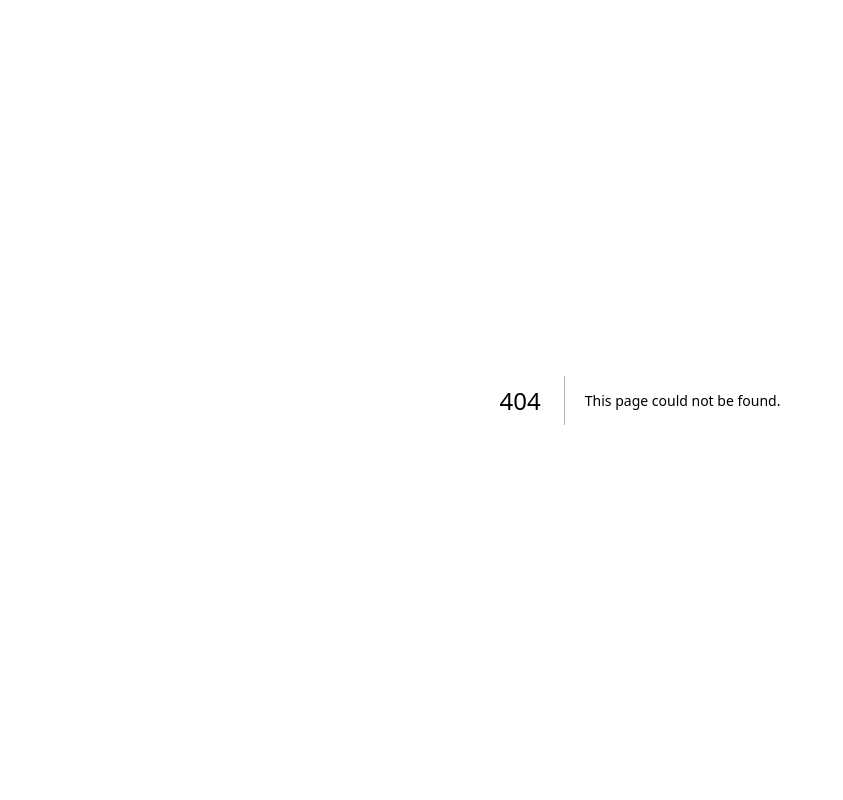
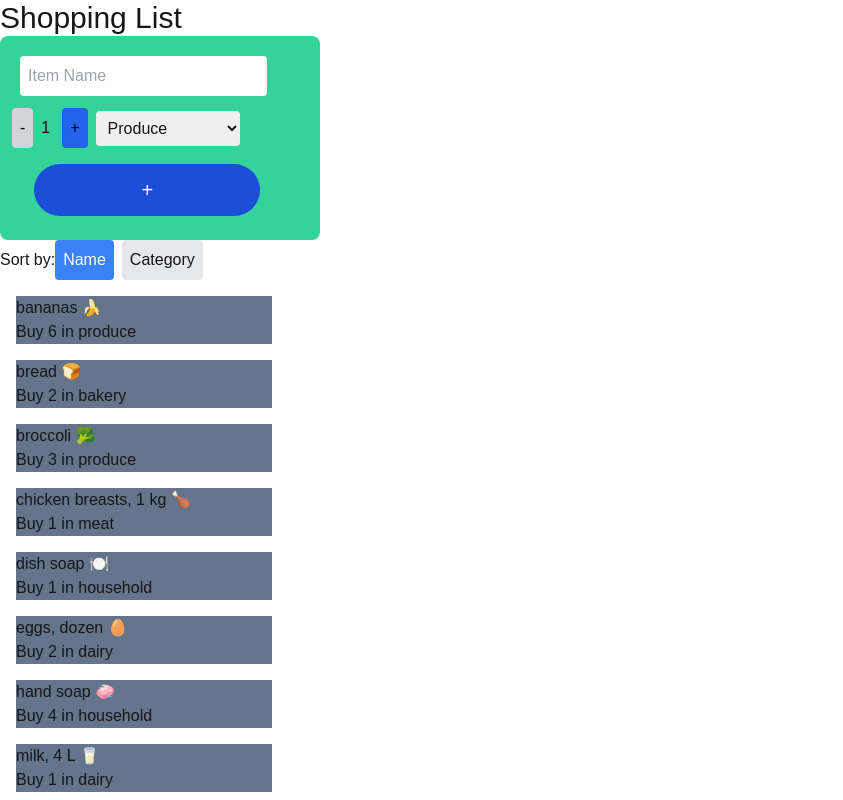
Before and after one commit to bishaltc/cprg306-assignments, a Next.js app: page /week-7 in a window 1280 px wide. Before the commit this address had no page. Shown: the top 800 px of the page, without its empty margins (0-843 px from the left). Built offline with nearby package versions, Linux system fonts and the light colour scheme.

Commit message:
week-7
merging the functionalities, adding new items on list

```diff
--- a/app/page.js
+++ b/app/page.js
@@ -12,6 +12,7 @@ export default function Home() {
   <li> <Link href =" /week-4"> Week 4 assignment</Link></li>
   <li> <Link href =" /week-5"> Week 5 assignment</Link></li>
   <li> <Link href =" /week-6"> Week 6 assignment</Link></li>
+  <li> <Link href =" /week-7"> Week 7 assignment</Link></li>
     </ol>
   </main>
   )
--- /dev/null
+++ b/app/week-7/item-list.js
@@ -0,0 +1,46 @@
+"use client";
+
+import React, { useState } from "react";
+import Item from "./item";
+
+export default function ItemList({ items }) {
+  const [sortBy, setSortBy] = useState("name");
+
+
+  const sortedItems = [...items].sort((a, b) => {
+    if (sortBy === "name") {
+      return a.name.localeCompare(b.name);
+    } else if (sortBy === "category") {
+      return a.category.localeCompare(b.category);
+    }
+    return 0;
+  });
+
+  return (
+    <div>
+      <div className="mb-4">
+        <label>Sort by:</label>
+        <button
+          onClick={() => setSortBy("name")}
+          className={`mr-2 p-2 rounded ${sortBy === "name" ? "bg-blue-500 text-white" : "bg-gray-200"}`}
+        >
+          Name
+        </button>
+        <button
+          onClick={() => setSortBy("category")}
+          className={`p-2 rounded ${sortBy === "category" ? "bg-blue-500 text-white" : "bg-gray-200"}`}
+        >
+          Category
+        </button>
+      </div>
+
+      <ul>
+        {sortedItems.map(item => (
+          <li key={item.id} className="bg-slate-500 m-4 w-1/5">
+            <Item name={item.name} quantity={item.quantity} category={item.category} />
+          </li>
+        ))}
+      </ul>
+    </div>
+  );
+}
--- /dev/null
+++ b/app/week-7/item.js
@@ -0,0 +1,11 @@
+
+export default function Item({ name, quantity, category, onSelect }) {
+
+
+  return (
+    <div >
+      <p>{name}</p>
+      <p>Buy {quantity} in {category}</p>
+    </div>
+  );
+}
--- /dev/null
+++ b/app/week-7/items.json
@@ -0,0 +1,74 @@
+[
+    {
+      "id": "1h2GJKH12gkHG31h1H",
+      "name": "milk, 4 L 🥛",
+      "quantity": 1,
+      "category": "dairy"
+    },
+    {
+      "id": "2KJH3k2j3H1k2J3K1H",
+      "name": "bread 🍞",
+      "quantity": 2,
+      "category": "bakery"
+    },
+    {
+      "id": "3h2KJH3k2j3H1k2J3",
+      "name": "eggs, dozen 🥚",
+      "quantity": 2,
+      "category": "dairy"
+    },
+    {
+      "id": "4k2J3K1H2GJKH12gk",
+      "name": "bananas 🍌",
+      "quantity": 6,
+      "category": "produce"
+    },
+    {
+      "id": "5H1h1H2KJH3k2j3H",
+      "name": "broccoli 🥦",
+      "quantity": 3,
+      "category": "produce"
+    },
+    {
+      "id": "6H1k2J3K1H2GJKH1",
+      "name": "chicken breasts, 1 kg 🍗",
+      "quantity": 1,
+      "category": "meat"
+    },
+    {
+      "id": "7gkHG31h1H2KJH3k",
+      "name": "pasta sauce 🍝",
+      "quantity": 3,
+      "category": "canned goods"
+    },
+    {
+      "id": "8j3H1k2J3K1H2GJK",
+      "name": "spaghetti, 454 g 🍝",
+      "quantity": 2,
+      "category": "dry goods"
+    },
+    {
+      "id": "9H12gkHG31h1H2KJ",
+      "name": "toilet paper, 12 pack 🧻",
+      "quantity": 1,
+      "category": "household"
+    },
+    {
+      "id": "10H3k2j3H1k2J3K1",
+      "name": "paper towels, 6 pack",
+      "quantity": 1,
+      "category": "household"
+    },
+    {
+      "id": "11k2J3K1H2GJKH12",
+      "name": "dish soap 🍽️",
+      "quantity": 1,
+      "category": "household"
+    },
+    {
+      "id": "12GJKH12gkHG31h1",
+      "name": "hand soap 🧼",
+      "quantity": 4,
+      "category": "household"
+    }
+  ]
--- /dev/null
+++ b/app/week-7/new-item.js
@@ -0,0 +1,96 @@
+
+
+
+"use client";
+
+import { useState } from 'react';
+
+export default function NewItem({ onAddItem }) {
+  const [name, setName] = useState("");
+  const [quantity, setQuantity] = useState(1);
+  const [category, setCategory] = useState("Produce");
+
+  const increment = () => {
+    if (quantity < 20) {
+      setQuantity(quantity + 1);
+    }
+  };
+
+  const decrement = () => {
+    if (quantity > 1) {
+      setQuantity(quantity - 1);
+    }
+  };
+
+  const handleSubmit = (e) => {
+    e.preventDefault();
+    const newItem = {
+        id: Math.random().toString(36).substring(2, 9),
+        name,
+        quantity,
+        category,
+    };
+    onAddItem(newItem);
+};
+
+
+  return (
+    <div className="bg-emerald-400 w-3/12 rounded-lg p-3">
+      <form onSubmit={handleSubmit}>
+        <div className="flex flex-col w-5/6 m-2 rounded">
+          <input
+            className="p-2 rounded"
+            type="text"
+            placeholder="Item Name"
+            value={name}
+            onChange={(event) => setName(event.target.value)}
+            required
+          />
+        </div>
+        <div className="flex items-center">
+          <div className="ml-15 flex items-center">
+            <button
+              className={quantity === 1 ? 'p-2 bg-gray-300 text-black rounded' : 'p-2 bg-blue-600 text-black rounded'}
+              onClick={decrement}
+              disabled={quantity === 1}
+              type="button"
+            >
+              -
+            </button>
+            <span className="m-2">{quantity}</span>
+            <button
+              className={quantity === 20 ? 'm-1 p-2 bg-gray-300 text-black rounded' : 'm-1 p-2 bg-blue-600 text-black rounded'}
+              onClick={increment}
+              disabled={quantity === 20}
+              type="button"
+            >
+              +
+            </button>
+          </div>
+          <select
+            onChange={(event) => setCategory(event.target.value)}
+            className="p-2 m-1 rounded"
+            value={category}
+          >
+            <option value="Produce">Produce</option>
+            <option value="Dairy">Dairy</option>
+            <option value="Bakery">Bakery</option>
+            <option value="Meat">Meat</option>
+            <option value="Frozen Foods">Frozen Foods</option>
+            <option value="Canned Goods">Canned Goods</option>
+            <option value="Dry Goods">Dry Goods</option>
+            <option value="Beverages">Beverages</option>
+            <option value="Snacks">Snacks</option>
+            <option value="Household">Household</option>
+            <option value="Other">Other</option>
+          </select>
+        </div>
+        <div className="flex justify-center m-3 w-5/6">
+          <button type="submit" className="w-11/12 bg-blue-700 text-white rounded-full p-3 text-xl">
+            +
+          </button>
+        </div>
+      </form>
+    </div>
+  );
+}
--- /dev/null
+++ b/app/week-7/page.js
@@ -0,0 +1,30 @@
+
+"use client";
+
+import React, { useState } from 'react';
+import ItemList from "./item-list";
+import NewItem from "./new-item";
+import itemsData from "./items.json";
+
+export default function Page() {
+    const [items, setItems] = useState(itemsData);
+
+
+    const handleAddItem = (newItem) => {
+        setItems([...items, newItem]);
+    };
+
+
+
+    return (
+        <div>
+            <h1 className="text-3xl">Shopping List</h1>
+
+
+        <NewItem onAddItem={handleAddItem} />
+        <ItemList items={items} />
+
+
+        </div>
+    );
+}
```
